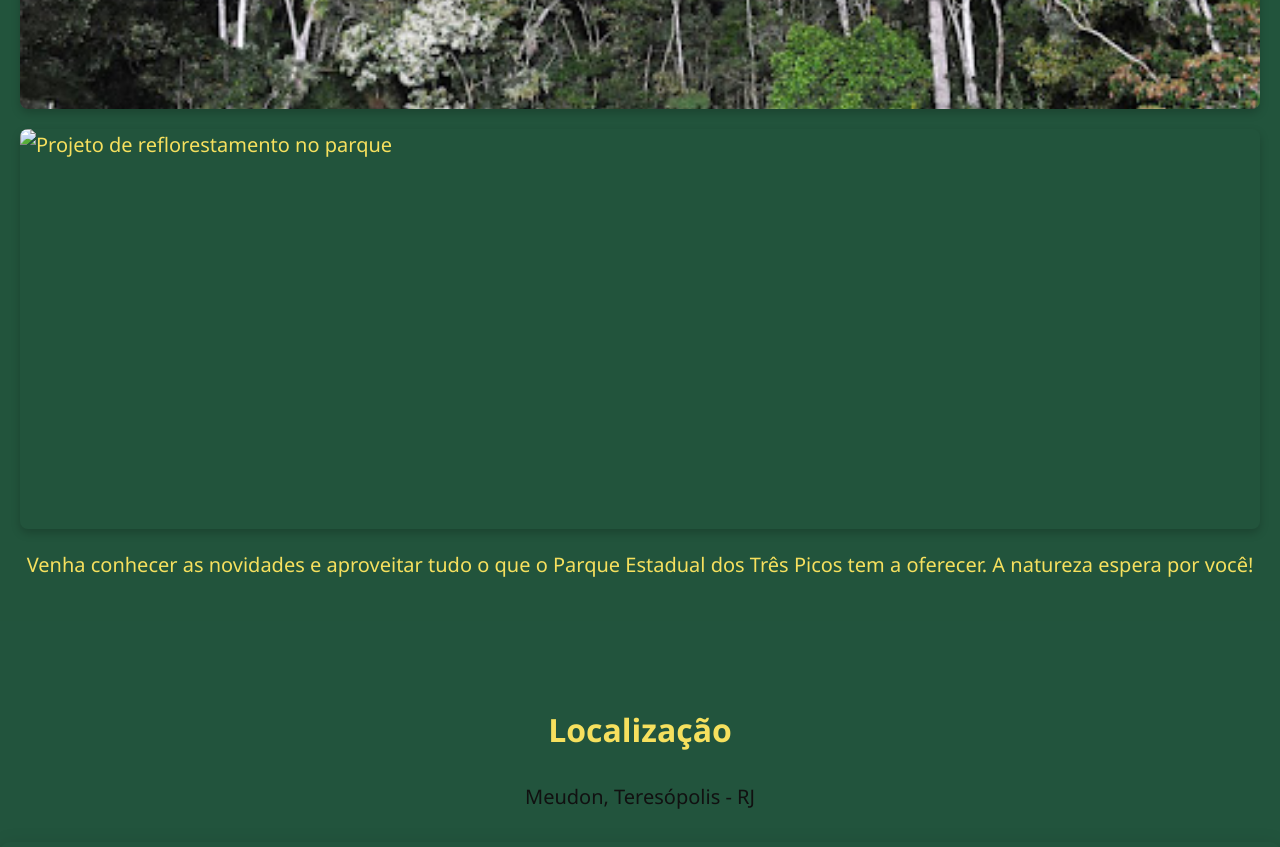
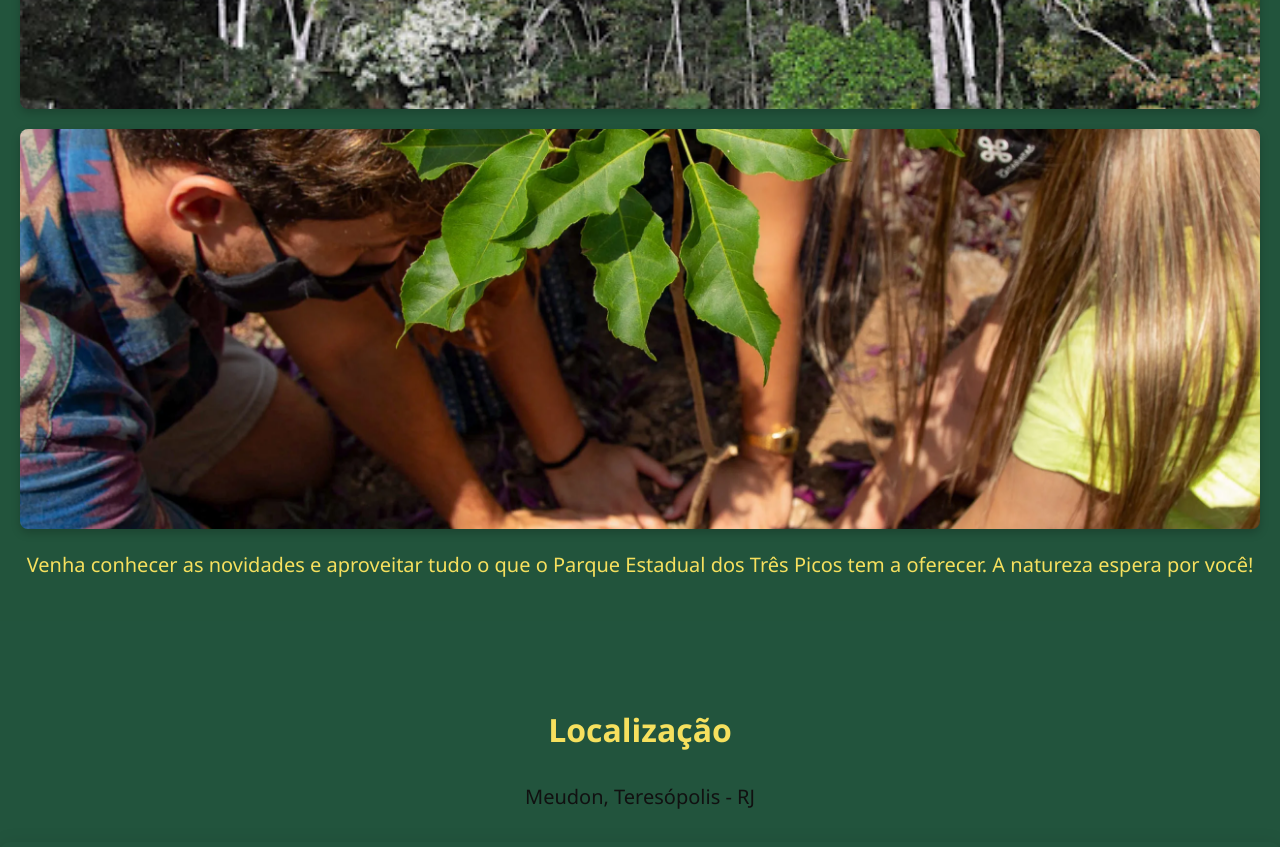
Before and after one commit to Danielletomaz/Circuito-Ter-Verde, a plain HTML site: page estadual.html in a window 1280 px wide. Shown: the part 10960-11807 px from the top of the page. Drawn offline with Linux system fonts and the light colour scheme; grey boxes are pictures that could not be loaded.

Commit message:
Update estadual.html

```diff
--- a/estadual.html
+++ b/estadual.html
@@ -321,7 +321,7 @@
                 <div class="eventos-noticias-imagens">
                     <img src="estadual26.jpg" alt="Nova trilha no Parque Estadual dos Três Picos">
                     <img src="camping.jpg" alt="Área de camping renovada no parque">
-                    <img src="plantio.jpg" alt="Projeto de reflorestamento no parque">
+                    <img src="plantio.webp" alt="Projeto de reflorestamento no parque">
                 </div>
                 <p>
                     Venha conhecer as novidades e aproveitar tudo o que o Parque Estadual dos Três Picos tem a oferecer.
```
